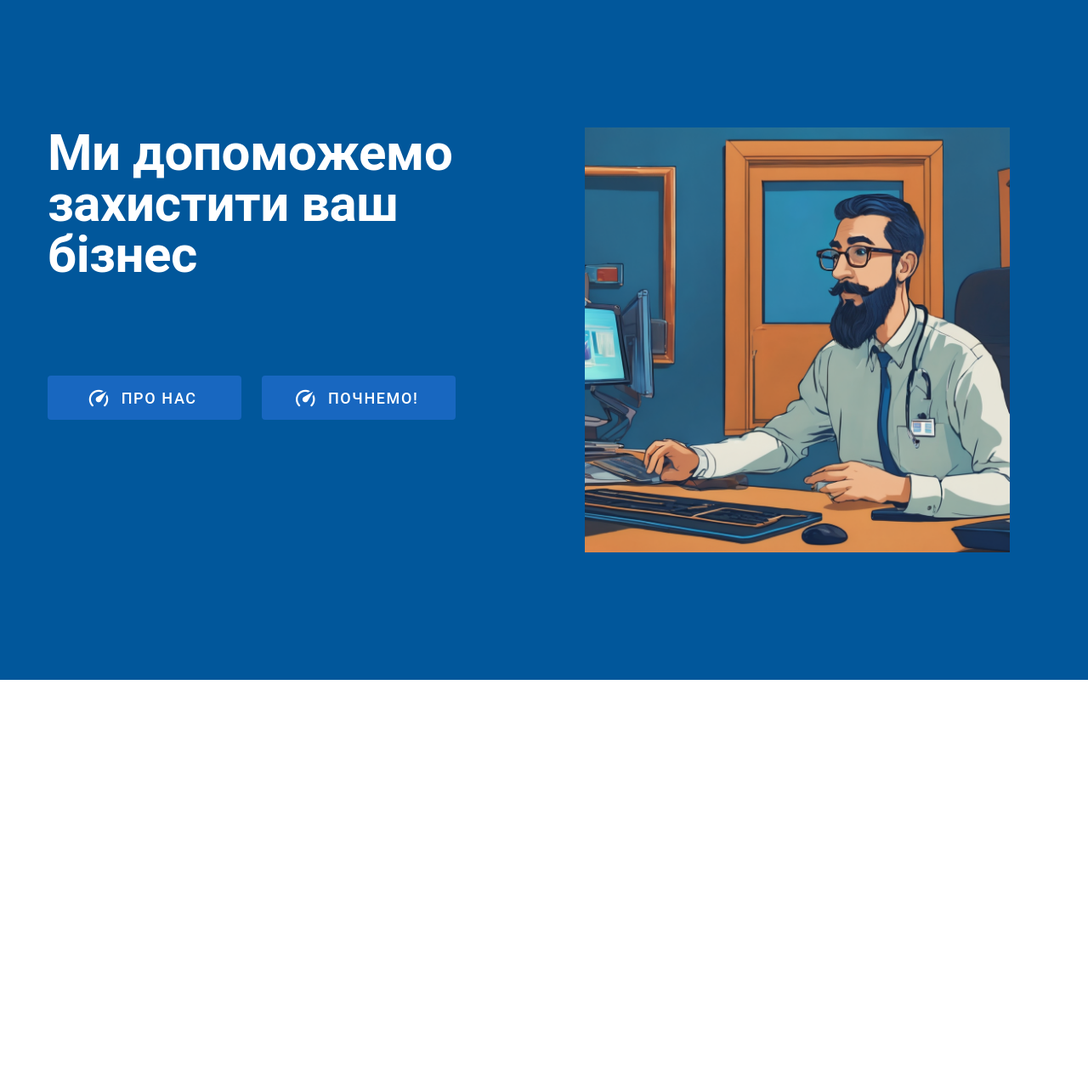
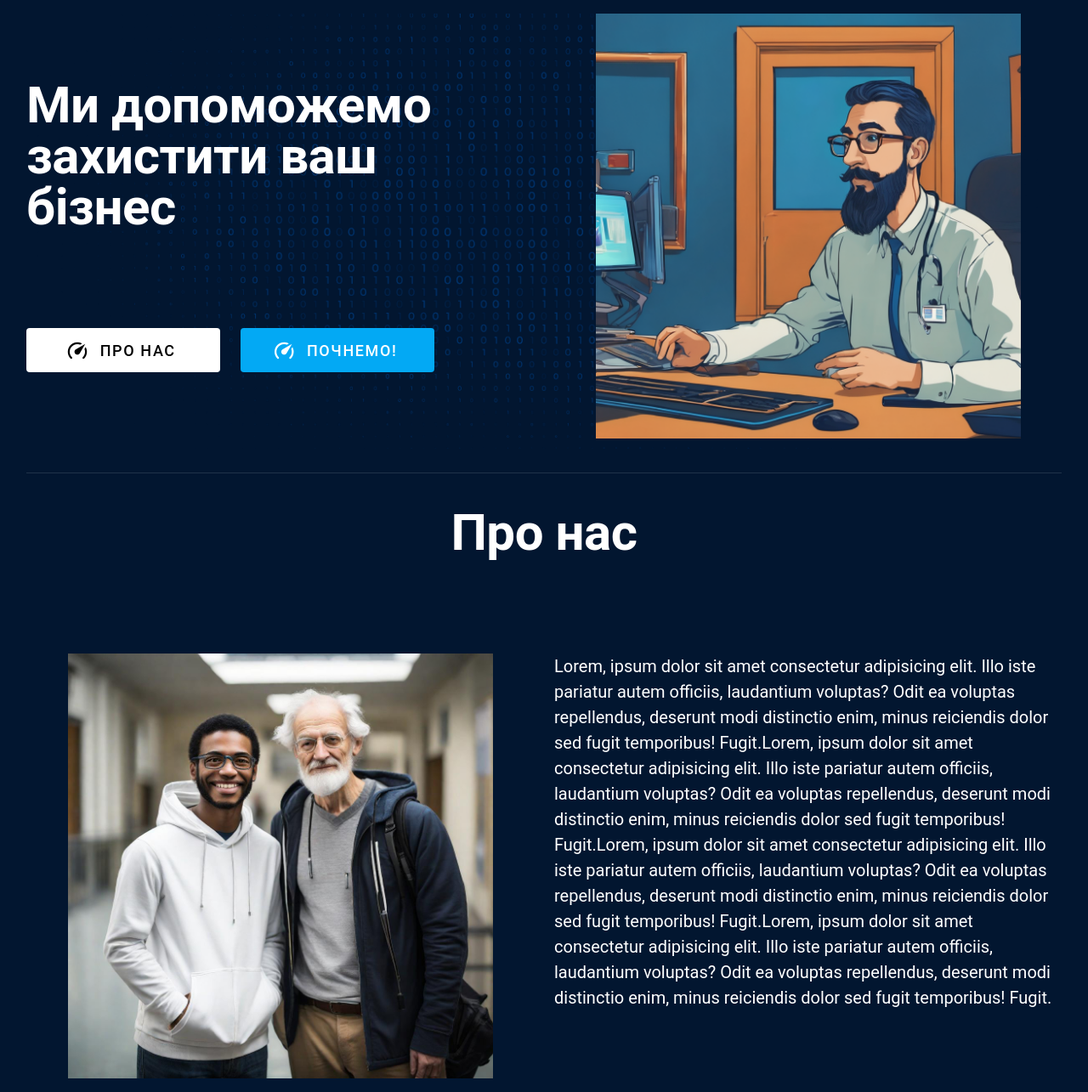
Before and after one commit to Heitorop/Diploma, a Vue app: page / in a window 1280 px wide. Shown: the whole page at 85% size. Before the commit the page ends 800 px from the top, so only its background shows below. Built offline with nearby package versions, Linux system fonts and the light colour scheme.

Commit message:
Додасть другий слайд та налаштування стилей

```diff
--- a/src/i18n/uk/index.json
+++ b/src/i18n/uk/index.json
@@ -1,5 +1,8 @@
 {
-    "slide1": {
-        "title": "Ми допоможемо захистити ваш бізнес"
-    }
+  "slide1": {
+    "title": "Ми допоможемо захистити ваш бізнес",
+    "aboutUs": "Про нас",
+    "start": "Перевірити безпеку свого бізнесу"
+  },
+  "aboutUs": { "title": "Про нас" }
 }
--- a/src/layouts/FirstSlide.vue
+++ /dev/null
@@ -1,60 +0,0 @@
-<script setup>
-import { useDisplay } from "vuetify";
-
-const { mobile } = useDisplay();
-</script>
-
-<template>
-  <v-row>
-    <v-col :cols="mobile ? 12 : 6">
-      <h1 :class="['title text-h2 font-weight-bold', mobile && 'text-center']">
-        {{ $t("slide1.title") }}
-      </h1>
-
-      <div class="py-14" />
-      <v-row>
-        <v-col v-show="mobile"
-          ><v-img height="300" src="@/assets/slide1.png"
-        /></v-col>
-      </v-row>
-      <v-row :class="['d-flex align-center', mobile && 'justify-center']">
-        <v-col cols="auto">
-          <v-btn
-            color="primary"
-            href="https://vuetifyjs.com/introduction/why-vuetify/#feature-guides"
-            min-width="228"
-            rel="noopener noreferrer"
-            size="x-large"
-            target="_blank"
-            variant="flat"
-          >
-            <v-icon icon="mdi-speedometer" size="large" start />
-
-            Про нас
-          </v-btn>
-        </v-col>
-        <v-col cols="auto">
-          <v-btn
-            color="primary"
-            href="https://vuetifyjs.com/introduction/why-vuetify/#feature-guides"
-            min-width="228"
-            rel="noopener noreferrer"
-            size="x-large"
-            target="_blank"
-            variant="flat"
-          >
-            <v-icon icon="mdi-speedometer" size="large" start />
-
-            Почнемо!
-          </v-btn>
-        </v-col>
-      </v-row>
-    </v-col>
-    <v-col cols="6" v-show="!mobile"
-      ><v-img height="500" src="@/assets/slide1.png"
-    /></v-col>
-  </v-row>
-</template>
-
-<style scoped lang="scss">
-</style>
--- /dev/null
+++ b/src/pages/AboutUs/AboutUs.vue
@@ -0,0 +1,56 @@
+<script setup>
+import { useDisplay } from "vuetify";
+
+const { mobile } = useDisplay();
+</script>
+
+<template>
+  <v-row>
+    <v-col>
+      <h2 :class="['title text-h2 font-weight-bold text-center']">
+        {{ $t("aboutUs.title") }}
+      </h2>
+      <div :class="[mobile ? 'py-5' : 'py-14']" />
+      <v-row :class="['d-flex align-center']">
+        <v-col :cols="mobile ? 12 : 6"
+          ><v-img height="500" src="@/assets/slide2.jpg"
+        /></v-col>
+        <v-col
+          :cols="mobile ? 12 : 6"
+          :class="['description align-self-start', mobile && 'text-center']"
+        >
+          <div>
+            Lorem, ipsum dolor sit amet consectetur adipisicing elit. Illo iste
+            pariatur autem officiis, laudantium voluptas? Odit ea voluptas
+            repellendus, deserunt modi distinctio enim, minus reiciendis dolor
+            sed fugit temporibus! Fugit.Lorem, ipsum dolor sit amet consectetur
+            adipisicing elit. Illo iste pariatur autem officiis, laudantium
+            voluptas? Odit ea voluptas repellendus, deserunt modi distinctio
+            enim, minus reiciendis dolor sed fugit temporibus! Fugit.Lorem,
+            ipsum dolor sit amet consectetur adipisicing elit. Illo iste
+            pariatur autem officiis, laudantium voluptas? Odit ea voluptas
+            repellendus, deserunt modi distinctio enim, minus reiciendis dolor
+            sed fugit temporibus! Fugit.Lorem, ipsum dolor sit amet consectetur
+            adipisicing elit. Illo iste pariatur autem officiis, laudantium
+            voluptas? Odit ea voluptas repellendus, deserunt modi distinctio
+            enim, minus reiciendis dolor sed fugit temporibus! Fugit.
+          </div>
+        </v-col>
+      </v-row>
+    </v-col>
+  </v-row>
+</template>
+
+<style scoped lang="scss">
+.title {
+  margin-top: 40px;
+}
+
+.description {
+  font-size: 20px;
+
+  @media (width <= 780px) {
+    font-size: 14px;
+  }
+}
+</style>
--- /dev/null
+++ b/src/pages/FirstSection/FirstSection.vue
@@ -0,0 +1,70 @@
+<script setup>
+import { useDisplay } from "vuetify";
+import "./index.scss";
+
+const { mobile } = useDisplay();
+</script>
+
+<template>
+  <div class="first-section">
+    <v-row align="center">
+      <v-col :cols="mobile ? 12 : 6">
+        <h1
+          :class="['title text-h2 font-weight-bold', mobile && 'text-center']"
+        >
+          {{ $t("slide1.title") }}
+        </h1>
+
+        <div :class="[mobile ? 'py-5' : 'py-14']" />
+        <v-row>
+          <v-col v-show="mobile"
+            ><v-img height="300" src="@/assets/slide1.png"
+          /></v-col>
+        </v-row>
+        <v-row :class="['d-flex align-center', mobile && 'justify-center']">
+          <v-col cols="auto" class="btn-wrapper">
+            <v-btn
+              color="white"
+              href="https://vuetifyjs.com/introduction/why-vuetify/#feature-guides"
+              min-width="228"
+              rel="noopener noreferrer"
+              size="x-large"
+              target="_blank"
+              variant="flat"
+            >
+              <v-icon icon="mdi-speedometer" size="large" start />
+
+              Про нас
+            </v-btn>
+          </v-col>
+          <v-col cols="auto">
+            <v-btn
+              color="light-blue"
+              href="https://vuetifyjs.com/introduction/why-vuetify/#feature-guides"
+              min-width="228"
+              rel="noopener noreferrer"
+              size="x-large"
+              target="_blank"
+              variant="flat"
+            >
+              <v-icon icon="mdi-speedometer" size="large" start />
+
+              Почнемо!
+            </v-btn>
+          </v-col>
+        </v-row>
+      </v-col>
+      <v-col cols="6" v-show="!mobile"
+        ><v-img height="500" src="@/assets/slide1.png"
+      /></v-col>
+    </v-row>
+  </div>
+</template>
+
+<style scoped lang="scss">
+.first-section {
+  h1 {
+    z-index: 1;
+  }
+}
+</style>
--- /dev/null
+++ b/src/pages/FirstSection/index.scss
@@ -0,0 +1,3 @@
+.first-section {
+  background: url(/src/assets/0101.png) no-repeat center/cover;
+}
--- /dev/null
+++ b/src/styles/main.scss
@@ -0,0 +1,3 @@
+.v-container {
+    max-width: 1250px;
+}
--- a/src/views/MainPage/MainPage.vue
+++ b/src/views/MainPage/MainPage.vue
@@ -1,13 +1,28 @@
 <script setup>
-import FirstSlide from "@/layouts/FirstSlide.vue";
+import FirstSlide from "@/pages/FirstSection/FirstSection.vue";
+import AboutUs from "@/pages/AboutUs/AboutUs.vue";
+import "@/styles/main.scss";
 </script>
 
 <template>
-  <v-app theme='light' class='bg-light-blue-darken-4'>
-    <v-container class="fill-height">
+  <v-app theme="light">
+    <v-container fluid fill-height>
       <v-responsive class="align-center fill-height">
         <FirstSlide />
+        <v-divider></v-divider>
+        <AboutUs />
       </v-responsive>
     </v-container>
   </v-app>
 </template>
+
+<style scoped lang="scss">
+.v-divider {
+  margin-top: 40px;
+}
+
+.v-application {
+  color: white;
+  background-color: rgb(2, 22, 48);
+}
+</style>
```
Also changed, not shown: src/assets/0101.png (added), src/assets/slide2.jpg (added), src/styles/settings.scss (line endings or trailing spaces).
